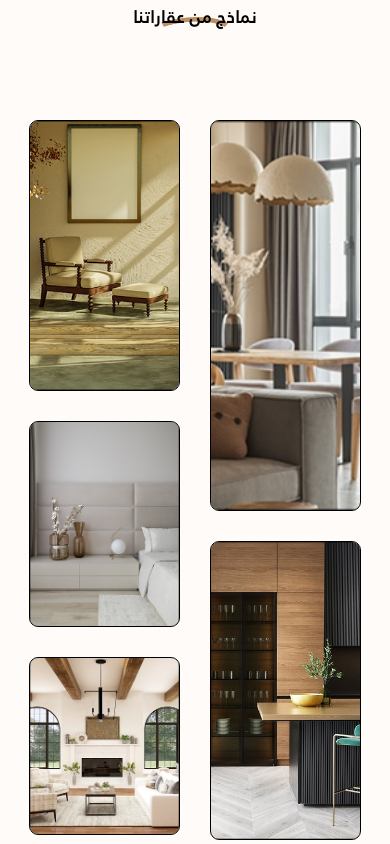
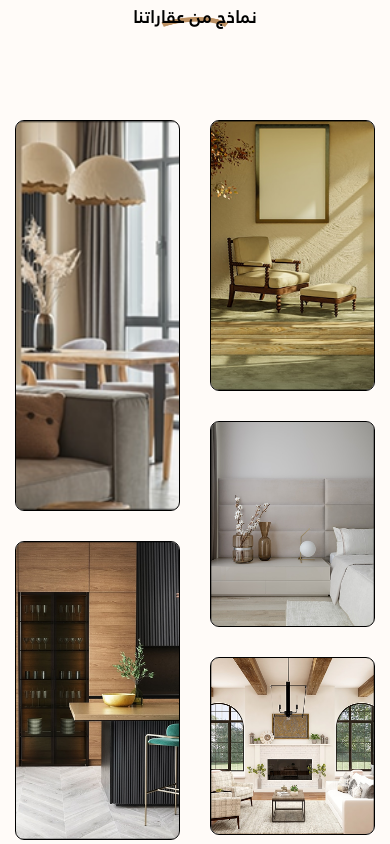
Before and after one commit to Aliicoder/beyond-construction-client, a Next.js app: page / in a window 390 px wide. Shown: the part 1000-1844 px from the top of the page. Built offline with nearby package versions, Linux system fonts and the light colour scheme.

Commit message:
masonry padding fixed

```diff
--- a/components/fragments/Masonry.tsx
+++ b/components/fragments/Masonry.tsx
@@ -9,8 +9,10 @@ const Masonry = () => {
   return (
     <div className="container mx-auto flex justify-center">
       <div
-        dir="ltr"
-        className="gap-8 px-[30px] columns-2 md:gap-16 md:columns-3 "
+        className={clsx(
+          "gap-8 px-4 columns-2 md:gap-16 md:columns-3",
+          "md:px-[30px]"
+        )}
       >
         {prototypes
           .filter((p) => !(breakpoint === "sm" && p.height.small === 0))
```
